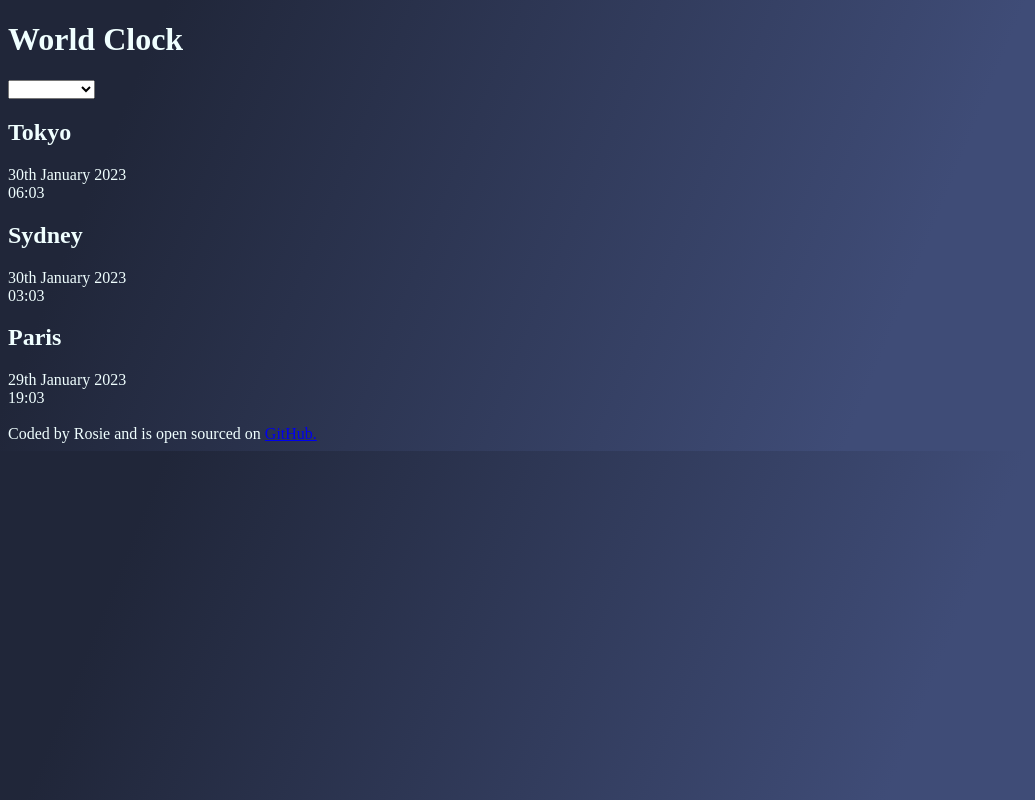
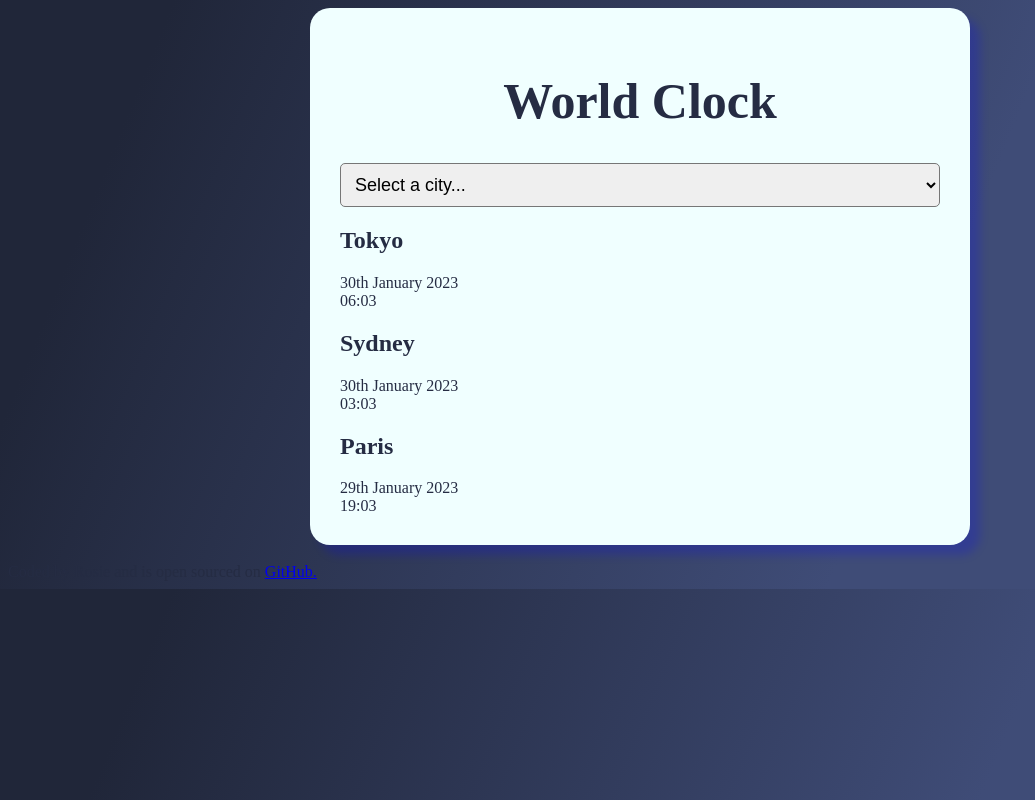
Before and after one commit to rosiekg123/World-Clock-Project, a plain HTML site: page index.html in a window 1280 px wide. Shown: the whole page, without its empty margins (0-1035 px from the left). Drawn offline with nearby package versions, Linux system fonts and the light colour scheme; a script that the page names is missing.

Commit message:
added CSS styling

```diff
--- a/index.html
+++ b/index.html
@@ -13,7 +13,8 @@
     <div class="container">
       <h1> World Clock</h1>
       <select name="" id="cities">
-        <option value=""></option>
+
+        <option value="cities">Select a city...</option>
         <option value="paris">Paris &#127467&#127479</option>
         <option value="tokyo">Tokyo 🇯🇵</option>
         <option value="sydney">Sydney 🇦🇺</option>
--- a/src/style.css
+++ b/src/style.css
@@ -4,5 +4,30 @@ body {
     rgb(32, 38, 57) 11.4%,
     rgb(63, 76, 119) 70.2%
   );
-  color: azure;
+  color: #252c43;
 }
+h1 {
+  font-family: "cinzel";
+  font-size: 50px;
+  text-align: center;
+}
+h2 {
+  font-family: "cinzel";
+}
+
+.container {
+  max-width: 600px;
+  margin: 0 auto;
+  background: azure;
+  padding: 30px;
+  box-shadow: 10px 10px 10px rgba(0, 0, 255, 0.2);
+  border-radius: 20px;
+}
+
+select {
+  display: block;
+  width: 100%;
+  padding: 10px;
+  border-radius: 5px;
+  font-size: 18px;
+}
```
